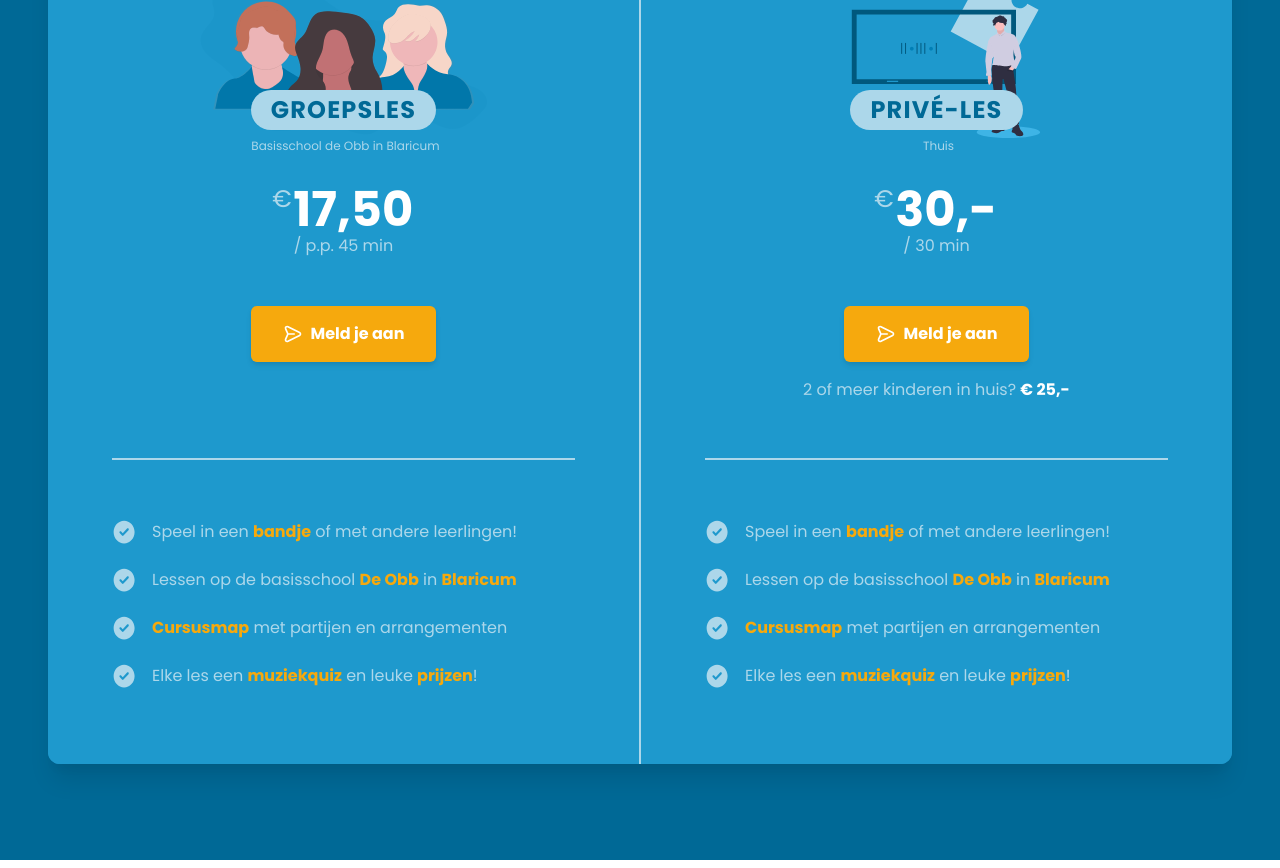
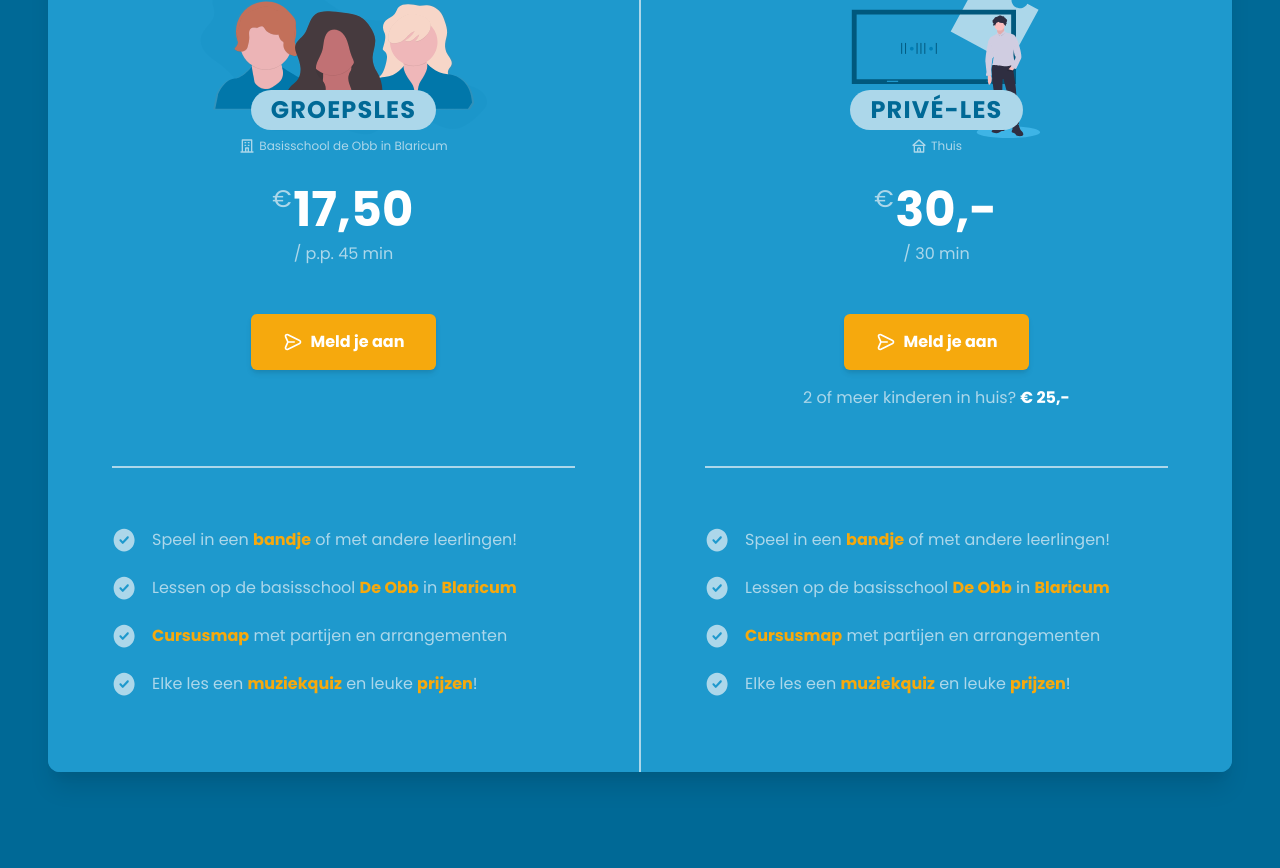
Before and after one commit to yannvanhalewyn/demuziekleraar, a Next.js app: page / in a window 1280 px wide. Shown: the part 4100-4968 px from the top of the page. Built offline with nearby package versions, Linux system fonts and the light colour scheme.

Commit message:
Update pricing markup to match original

```diff
--- a/src/components/pricing.js
+++ b/src/components/pricing.js
@@ -57,7 +57,11 @@ export default function Pricing({ pricingModels }) {
               return (
                 <div
                   key={i}
-                  className={`lg:flex-1 p-6 xs:p-10 md:p-16 rounded-xl shadow-xl bg-blue-600 lg:rounded-none lg:shadow-none lg:bg-none ${i !== pricingModels.length -1 ? "mb-12 lg:mb-0 lg:border-r-2 lg:border-blue-300" : ""}`}
+                  className={`lg:flex-1 p-6 xs:p-10 md:p-16 rounded-xl shadow-xl bg-blue-600 lg:rounded-none lg:shadow-none lg:bg-none ${
+                    i !== pricingModels.length - 1
+                      ? "mb-12 lg:mb-0 lg:border-r-2 lg:border-blue-300"
+                      : ""
+                  }`}
                 >
                   <div className="text-center">
                     <div
@@ -79,6 +83,16 @@ export default function Pricing({ pricingModels }) {
 
                     <div className="flex justify-around">
                       <span className="flex items-center mt-2 text-blue-300 text-xs">
+                        <svg
+                          className="w-4 h-4 fill-current text-blue-300"
+                          viewBox="0 0 24 24"
+                        >
+                          {pricingModel.location == "Thuis" ? (
+                            <path d="M21.66,10.25l-9-8a1,1,0,0,0-1.32,0l-9,8a1,1,0,0,0-.27,1.11A1,1,0,0,0,3,12H4v9a1,1,0,0,0,1,1H19a1,1,0,0,0,1-1V12h1a1,1,0,0,0,.93-.64A1,1,0,0,0,21.66,10.25ZM13,20H11V17a1,1,0,0,1,2,0Zm5,0H15V17a3,3,0,0,0-6,0v3H6V12H18ZM5.63,10,12,4.34,18.37,10Z" />
+                          ) : (
+                            <path d="M14,8h1a1,1,0,0,0,0-2H14a1,1,0,0,0,0,2Zm0,4h1a1,1,0,0,0,0-2H14a1,1,0,0,0,0,2ZM9,8h1a1,1,0,0,0,0-2H9A1,1,0,0,0,9,8Zm0,4h1a1,1,0,0,0,0-2H9a1,1,0,0,0,0,2Zm12,8H20V3a1,1,0,0,0-1-1H5A1,1,0,0,0,4,3V20H3a1,1,0,0,0,0,2H21a1,1,0,0,0,0-2Zm-8,0H11V16h2Zm5,0H15V15a1,1,0,0,0-1-1H10a1,1,0,0,0-1,1v5H6V4H18Z" />
+                          )}
+                        </svg>
                         <span className="ml-1">{pricingModel.location}</span>
                       </span>
                     </div>
@@ -97,7 +111,7 @@ export default function Pricing({ pricingModels }) {
                             : pricingModel.priceChildren}
                         </span>
                       </div>
-                      <span className="text-blue-300">
+                      <span className="block mt-2 text-blue-300">
                         {pricingModel.priceSubtitle}
                       </span>
                     </div>
```
